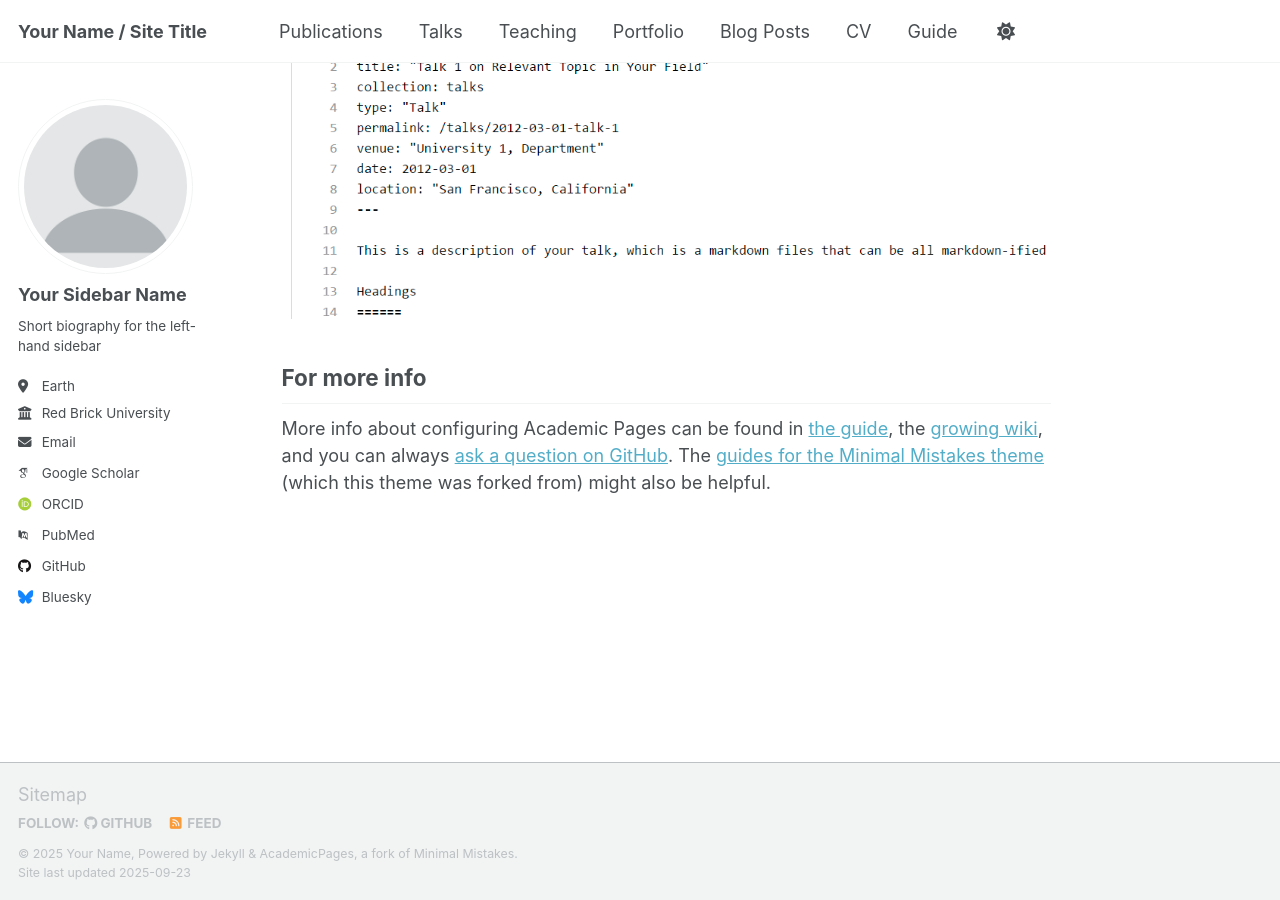
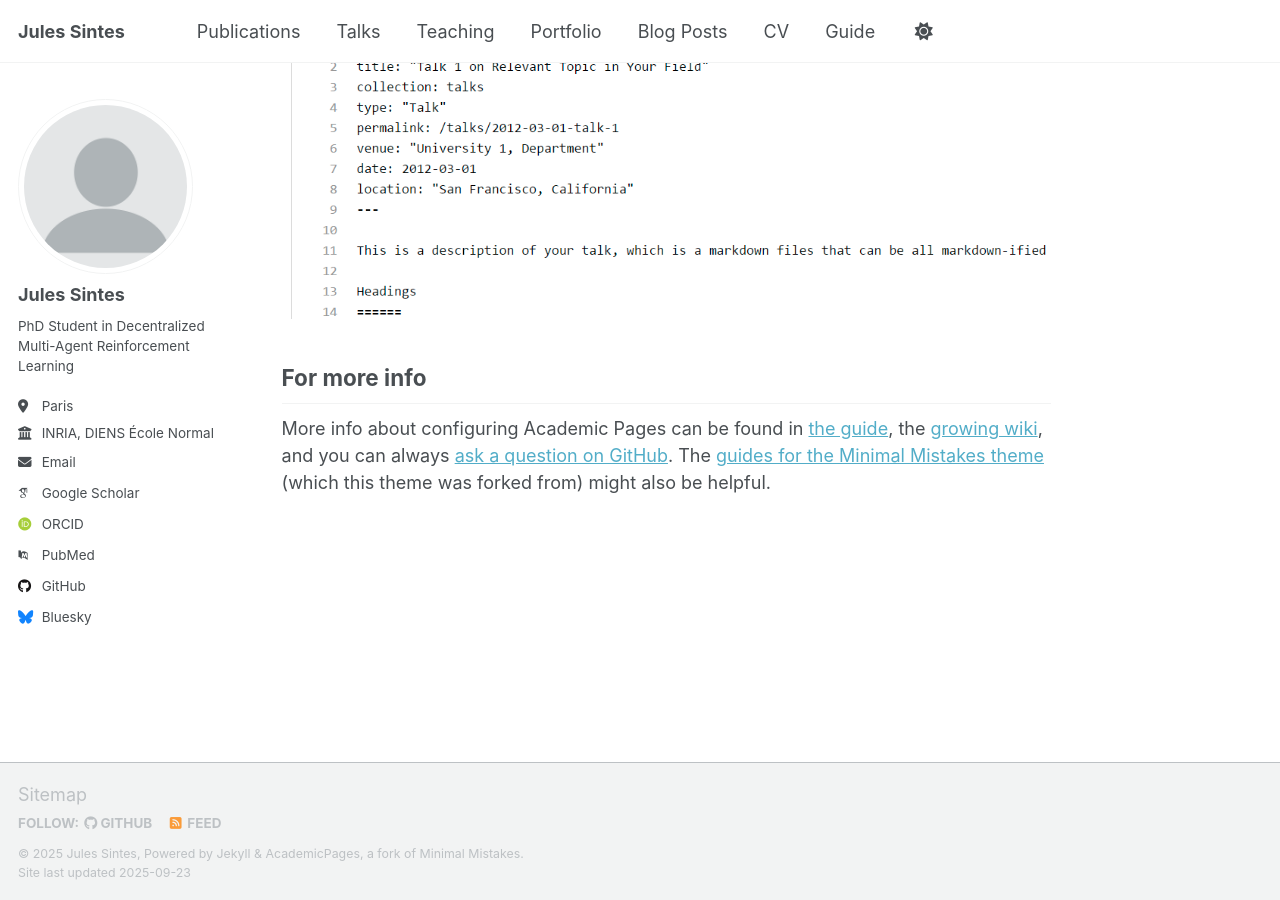
Before and after one commit to yojul/yojul.github.io, a Jekyll site: the page built from _pages/about.md, in a window 1280 px wide and 900 px high, scrolled down 2880 px. Built offline with Jekyll 4.4.1, drawn with Linux system fonts in a browser that asks for light colours; some web fonts are replaced; a script that is not in the unit is left out.

Commit message:
feat: basic info test

```diff
--- a/_config.yml
+++ b/_config.yml
@@ -9,14 +9,14 @@
 # Basic Site Settings
 locale                   : "en-US"
 site_theme               : "default" # Currently available options are "default", "air"
-title                    : "Your Name / Site Title"
+title                    : "Jules Sintes"
 title_separator          : "-"
-name                     : &name "Your Name"
-description              : &description "Your Name's academic portfolio"   # Update this with a general description of your site, this is the default if not overridden by a page
-url                      : https://academicpages.github.io # The base hostname & protocol for your site e.g. "https://[your GitHub username].github.io",
+name                     : &name "Jules Sintes"
+description              : &description "Jules Sintes' academic website"   # Update this with a general description of your site, this is the default if not overridden by a page
+url                      : https://yojul.github.io # The base hostname & protocol for your site e.g. "https://[your GitHub username].github.io",
                                                            # or if you already have some other page hosted on Github then use "https://[your GitHub username].github.io/[Your Repo Name]"
 baseurl                  : "" # the subpath of your site, e.g. "/blog"
-repository               : "academicpages/academicpages.github.io"
+repository               : "yojul/yojul.github.io"
 
 # Site Author - The following control what appear as part of the author content on the side bar.
 #               If a field is blank the icon and link will not appear, otherwise it will be shown.
@@ -24,13 +24,13 @@
 author:
   # Biographic information
   avatar           : "profile.png"
-  name             : "Your Sidebar Name"
+  name             : "Jules Sintes"
   pronouns         : # example: "she/her"
-  bio              : "Short biography for the left-hand sidebar"
-  location         : "Earth"
-  employer         : "Red Brick University"
+  bio              : "PhD Student in Decentralized Multi-Agent Reinforcement Learning"
+  location         : "Paris"
+  employer         : "INRIA, DIENS École Normale Supérieure"
   uri              : # URL
-  email            : "none@example.org"
+  email            : "jules.sintes@inria.fr"
 
   # Academic websites
   academia         : # URL
```
